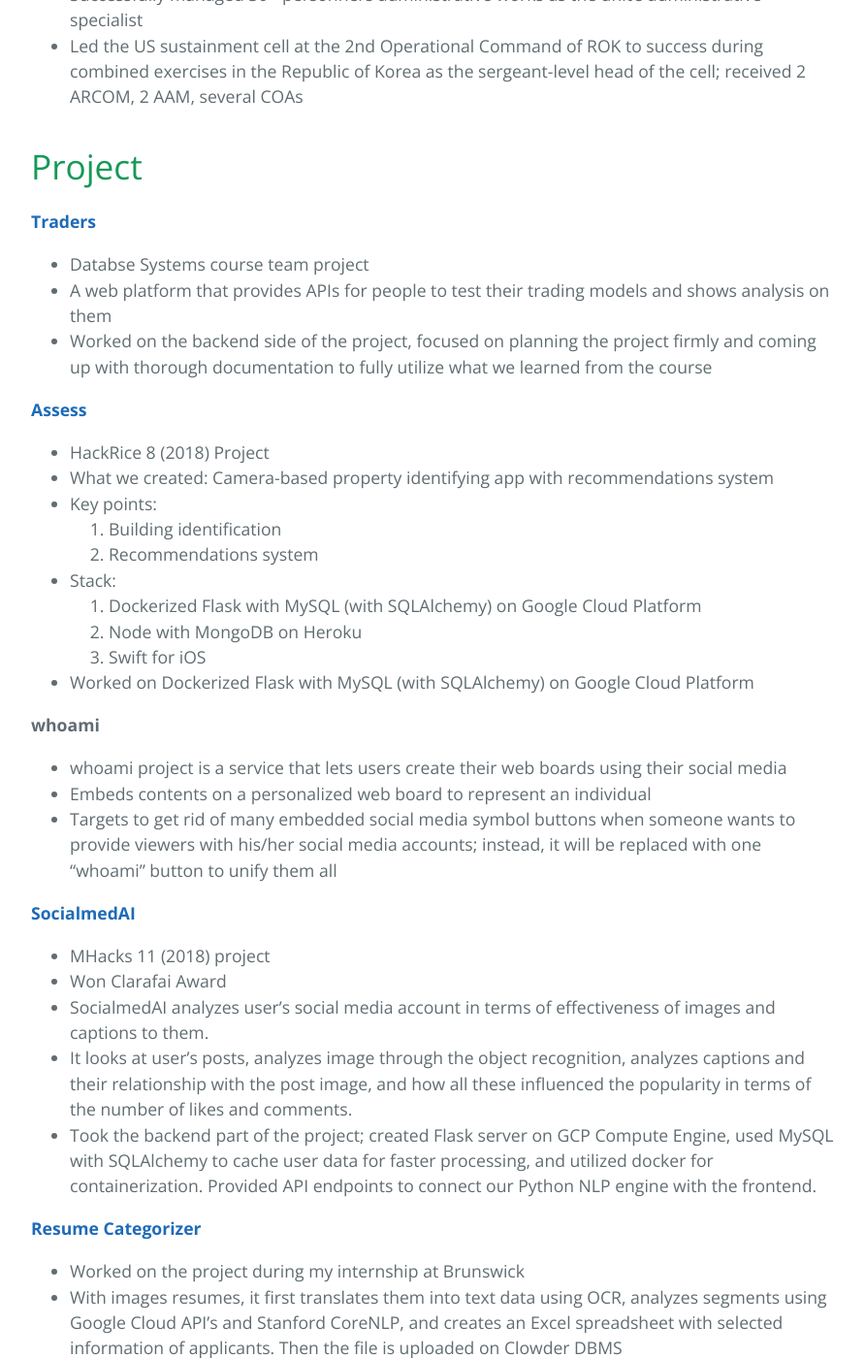
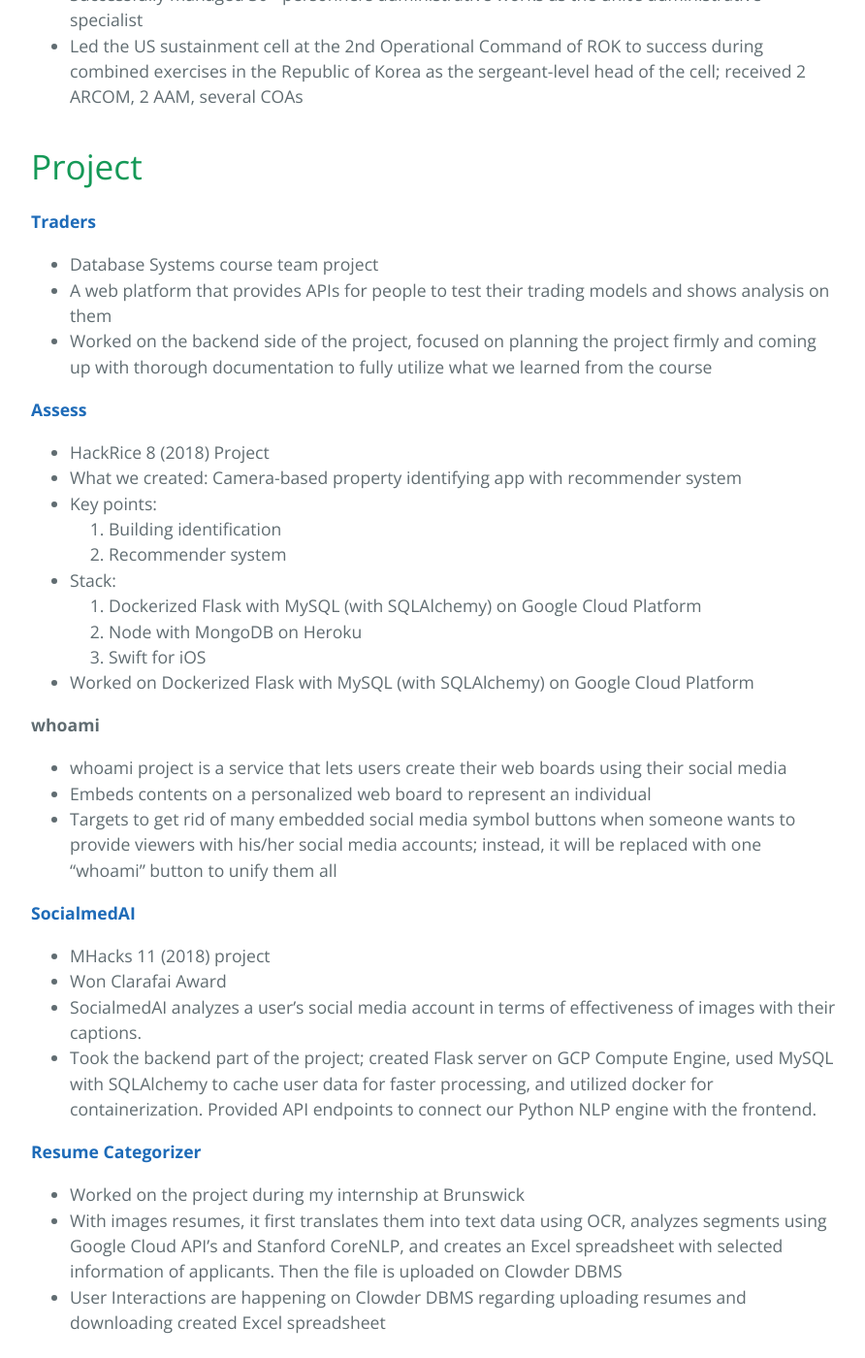
Before and after one commit to jocho-here/mgjo5899.github.io, a Jekyll site: the page built from index.md, in a window 1280 px wide and 1400 px high, scrolled down 1882 px. Shown: the whole window at 97% size, without its empty margins (192-1084 px from the left). Built offline with Jekyll 4.4.1, drawn with Linux system fonts in a browser that asks for light colours; our own code applies the rules of GitHub Pages for plain Markdown files.

Commit message:
Fixing errors and rewording

```diff
--- a/index.md
+++ b/index.md
@@ -53,16 +53,16 @@
 
 # Project
 [**Traders**](https://github.com/mgjo5899/Traders)
-- Databse Systems course team project
+- Database Systems course team project
 - A web platform that provides APIs for people to test their trading models and shows analysis on them
 - Worked on the backend side of the project, focused on planning the project firmly and coming up with thorough documentation to fully utilize what we learned from the course
 
 [**Assess**](https://devpost.com/software/assess)
 - HackRice 8 (2018) Project
-- What we created: Camera-based property identifying app with recommendations system
+- What we created: Camera-based property identifying app with recommender system
 - Key points:
 	1. Building identification
-	2. Recommendations system
+	2. Recommender system
 - Stack:
 	1. Dockerized Flask with MySQL (with SQLAlchemy) on Google Cloud Platform
 	2. Node with MongoDB on Heroku
@@ -77,8 +77,7 @@
 [**SocialmedAI**](https://devpost.com/software/socialmedai-v51gni)
 - MHacks 11 (2018) project
 - Won Clarafai Award
-- SocialmedAI analyzes user's social media account in terms of effectiveness of images and captions to them.
-- It looks at user's posts, analyzes image through the object recognition, analyzes captions and their relationship with the post image, and how all these influenced the popularity in terms of the number of likes and comments.
+- SocialmedAI analyzes a user's social media account in terms of effectiveness of images with their captions.
 - Took the backend part of the project; created Flask server on GCP Compute Engine, used MySQL with SQLAlchemy to cache user data for faster processing, and utilized docker for containerization. Provided API endpoints to connect our Python NLP engine with the frontend.
 
 [**Resume Categorizer**](https://github.com/mgjo5899/resume-categorizer)
```
